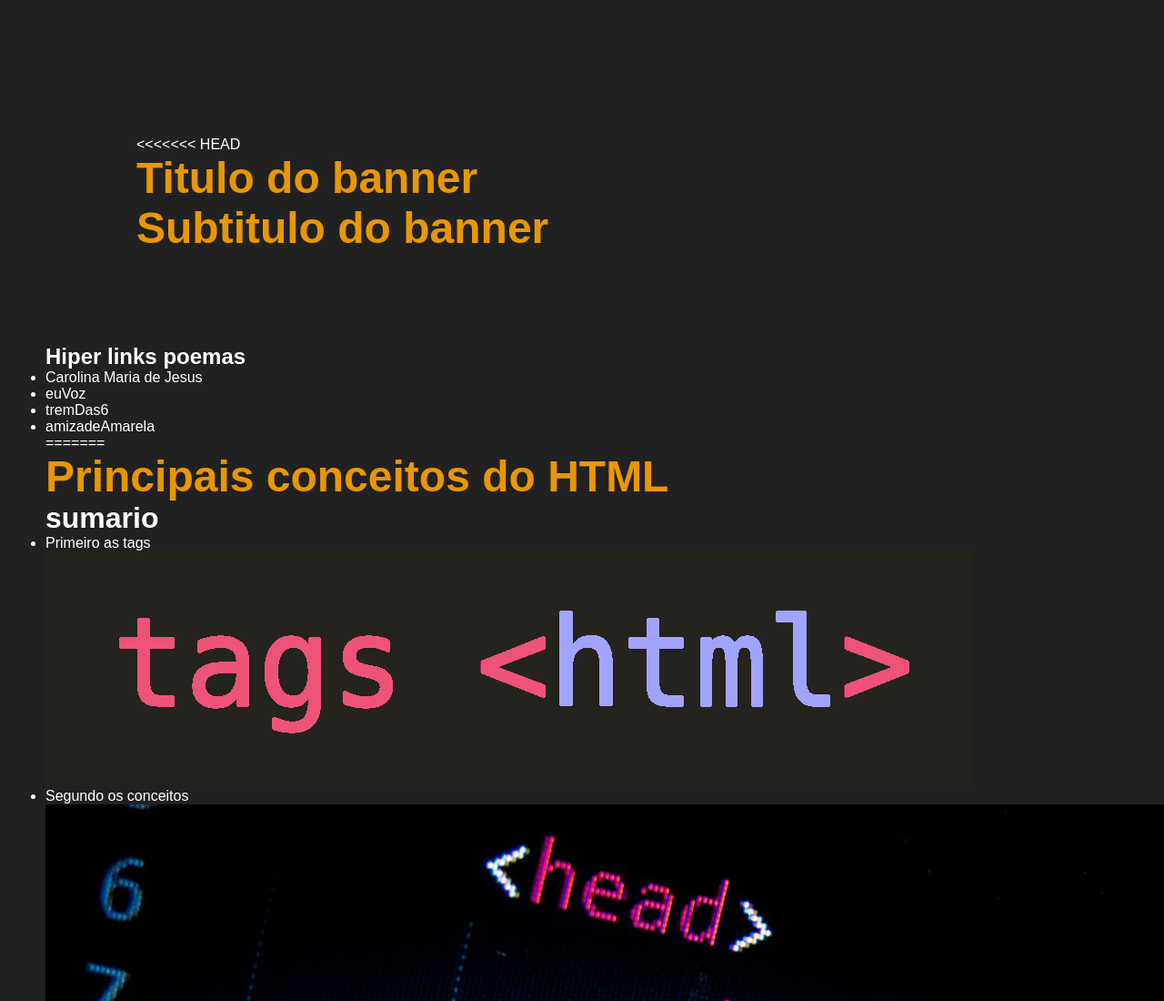
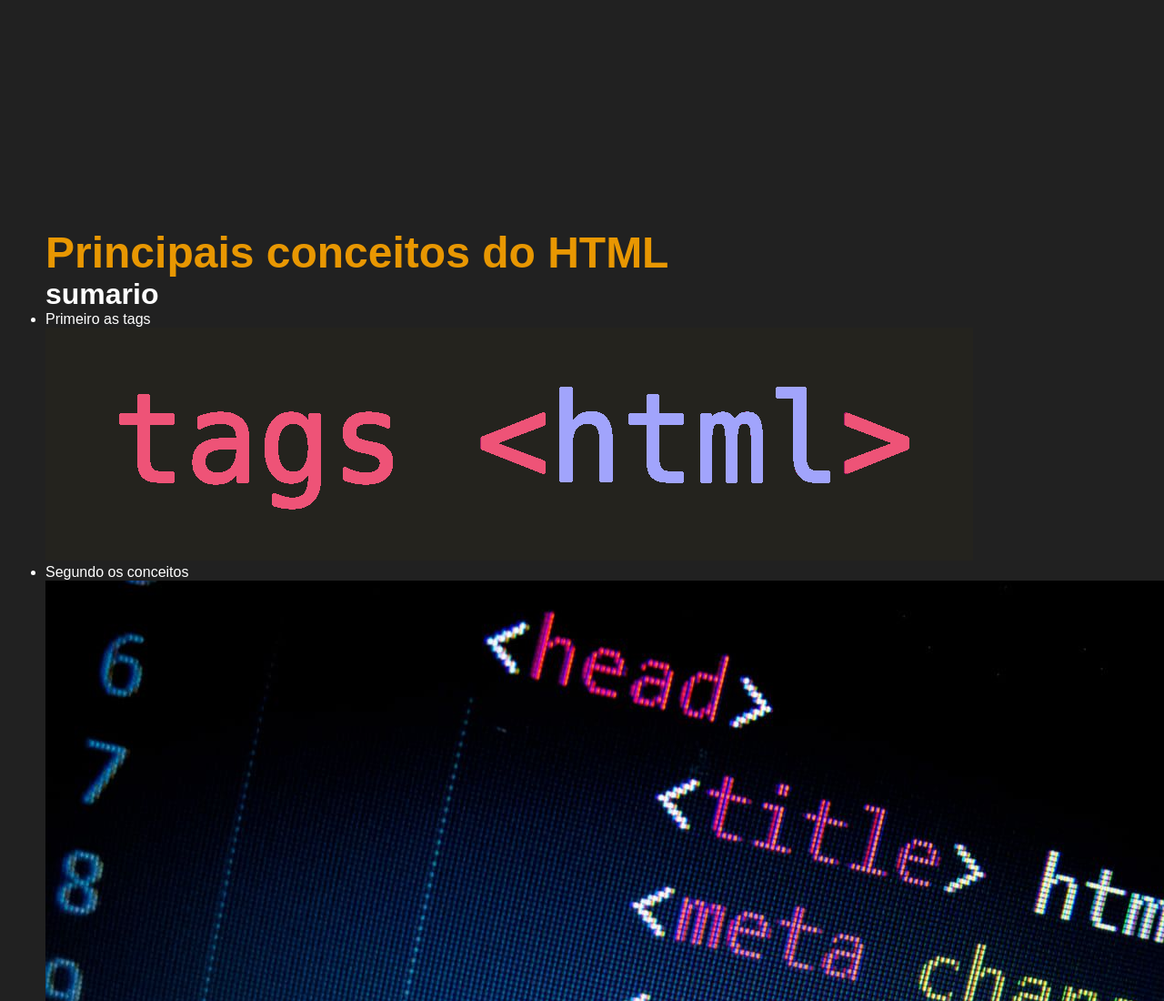
Before and after one commit to KaueCMP2/Introducao-CSS-HTML-JS, a plain HTML site: page Atidades/Atividade html 1/Atividade.html in a window 1280 px wide. Shown: the top 1100 px of the page at 91% size. Drawn offline with Linux system fonts and the light colour scheme.

Commit message:
fix: Reparando erros do repositorio

```diff
--- a/Atidades/Atividade html 1/Atividade.html
+++ b/Atidades/Atividade html 1/Atividade.html
@@ -10,20 +10,6 @@
 
 <body>
     <div class="banner">
-<<<<<<< HEAD
-        <h1>Titulo do banner<h1>
-                <p>Subtitulo do banner</p>
-    </div>
-
-    <h2 class="sumario">Hiper links poemas</h2>
-
-    <ul>
-        <li> Carolina Maria de Jesus </li>
-        <li> euVoz </li>
-        <li> tremDas6 </li>
-        <li> amizadeAmarela</li>
-    </ul>
-=======
 
     </div>
 
@@ -39,7 +25,5 @@
             <img src="html-examples.jpeg", class="imgExemplos" alt="">
         </ul>
     </div>
->>>>>>> e20fb9ebbcb2f27c62ecfd6175d3a372b208dd17
 </body>
-
 </html>
--- a/Aulas praticas/css/index.html
+++ b/Aulas praticas/css/index.html
@@ -1,11 +1,11 @@
 <!DOCTYPE html>
 <html lang="pt-br">
 
-<head><!-- Parte que aparece na aba aberta  -->
-    <meta charset="UTF-8"><!-- Padrao -->
-    <meta name="viewport" content="width=device-width, initial-scale=1.0"><!-- Padrao -->
-    <title>Aula css</title><!-- Padrao porem indica o titulo que vai aparecer na aba aberta -->
-    <link rel="stylesheet" href="style.css"> <!-- Lincar o arquivo css ao html -->
+<head>
+    <meta charset="UTF-8">
+    <meta name="viewport" content="width=device-width, initial-scale=1.0">
+    <title>Aula css</title>
+    <link rel="stylesheet" href="style.css">
 </head>
 
 <body>
```
